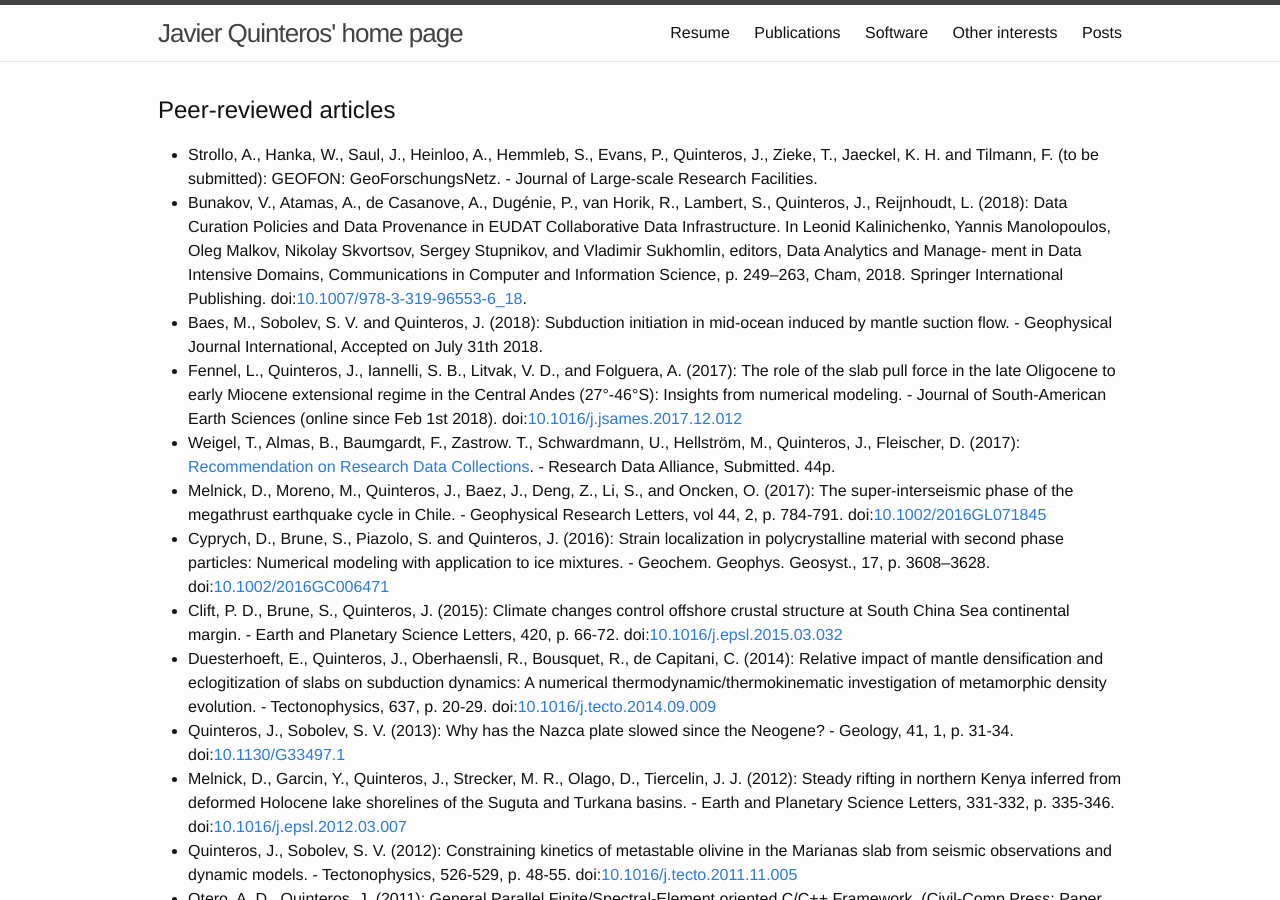
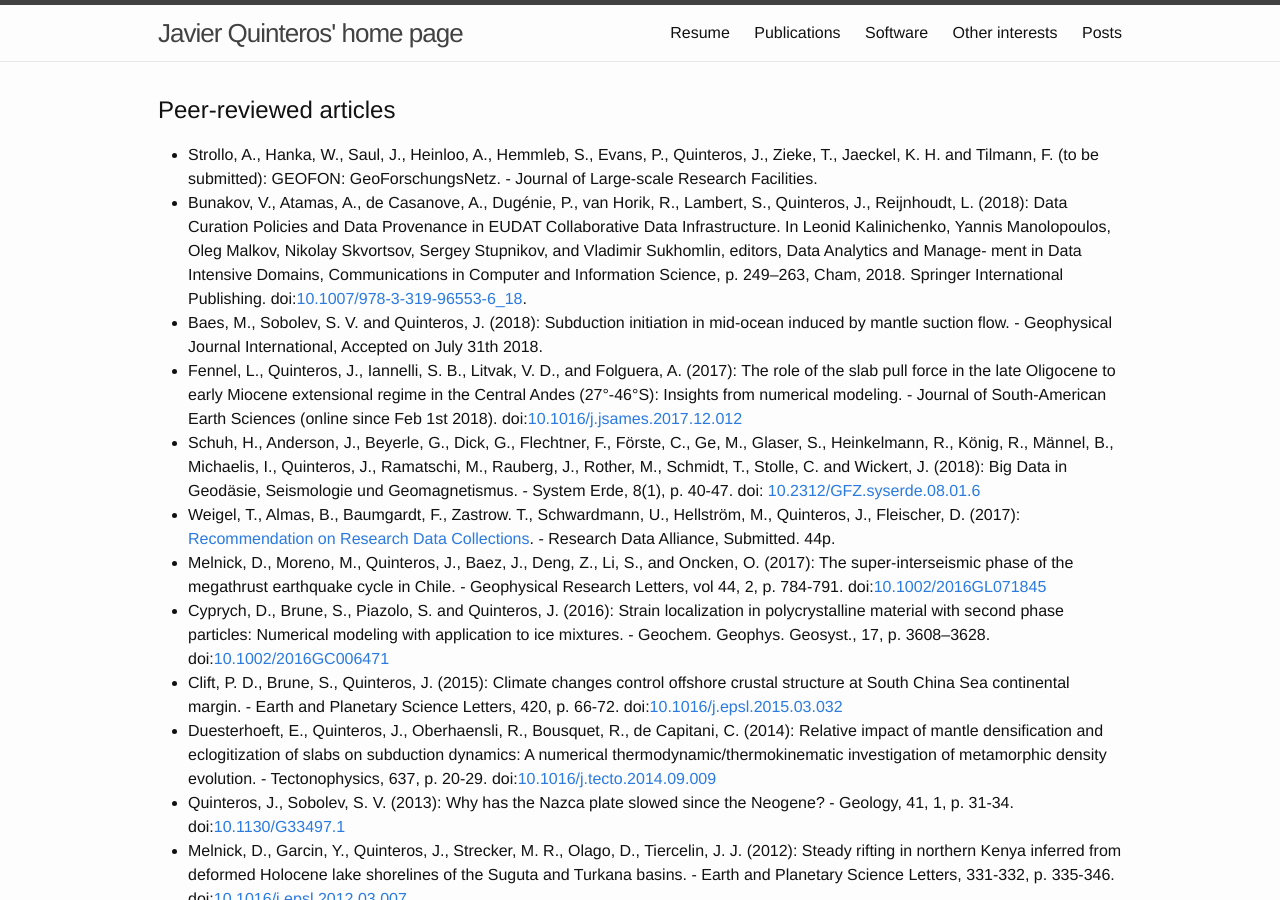
Before and after one commit to javiquinte/javiquinte.github.io, a Jekyll site: the page built from 3-publications.md, in a window 1280 px wide and 900 px high. Built offline with Jekyll 4.4.1, drawn with Linux system fonts in a browser that asks for light colours.

Commit message:
Add article about Big Data in System Erde 2018.

```diff
--- a/3-publications.md
+++ b/3-publications.md
@@ -10,6 +10,7 @@ Peer-reviewed articles
 * Bunakov, V., Atamas, A., de Casanove, A., Dugénie, P., van Horik, R., Lambert, S., Quinteros, J., Reijnhoudt, L. (2018): Data Curation Policies and Data Provenance in EUDAT Collaborative Data Infrastructure. In Leonid Kalinichenko, Yannis Manolopoulos, Oleg Malkov, Nikolay Skvortsov, Sergey Stupnikov, and Vladimir Sukhomlin, editors, Data Analytics and Manage- ment in Data Intensive Domains, Communications in Computer and Information Science, p. 249–263, Cham, 2018. Springer International Publishing. doi:[10.1007/978-3-319-96553-6_18](http://doi.org/10.1007/978-3-319-96553-6_18).
 * Baes, M., Sobolev, S. V. and Quinteros, J. (2018): Subduction initiation in mid-ocean induced by mantle suction flow. - Geophysical Journal International, Accepted on July 31th 2018.
 * Fennel, L., Quinteros, J., Iannelli, S. B., Litvak, V. D., and Folguera, A. (2017): The role of the slab pull force in the late Oligocene to early Miocene extensional regime in the Central Andes (27°-46°S): Insights from numerical modeling. - Journal of South-American Earth Sciences (online since Feb 1st 2018). doi:[10.1016/j.jsames.2017.12.012](http://doi.org/10.1016/j.jsames.2017.12.012)
+* Schuh, H., Anderson, J., Beyerle, G., Dick, G., Flechtner, F., Förste, C., Ge, M., Glaser, S., Heinkelmann, R., König, R., Männel, B., Michaelis, I., Quinteros, J., Ramatschi, M., Rauberg, J., Rother, M., Schmidt, T., Stolle, C. and Wickert, J. (2018): Big Data in Geodäsie, Seismologie und Geomagnetismus. - System Erde, 8(1), p. 40-47. doi: [10.2312/GFZ.syserde.08.01.6](http://doi.org/10.2312/GFZ.syserde.08.01.6)
 * Weigel, T., Almas, B., Baumgardt, F., Zastrow. T., Schwardmann, U., Hellström, M., Quinteros, J., Fleischer, D. (2017): [Recommendation on Research Data Collections](https://www.rd-alliance.org/system/files/rda-collections-recommendation_ref16102017.pdf). - Research Data Alliance, Submitted. 44p.
 * Melnick, D., Moreno, M., Quinteros, J., Baez, J., Deng, Z., Li, S., and Oncken, O. (2017): The super-interseismic phase of the megathrust earthquake cycle in Chile. - Geophysical Research Letters, vol 44, 2, p. 784-791. doi:[10.1002/2016GL071845](http://doi.org/10.1002/2016GL071845)
 * Cyprych, D., Brune, S., Piazolo, S. and Quinteros, J. (2016): Strain localization in polycrystalline material with second phase particles: Numerical modeling with application to ice mixtures. - Geochem. Geophys. Geosyst., 17, p. 3608–3628. doi:[10.1002/2016GC006471](http://doi.org/10.1002/2016GC006471)
```
